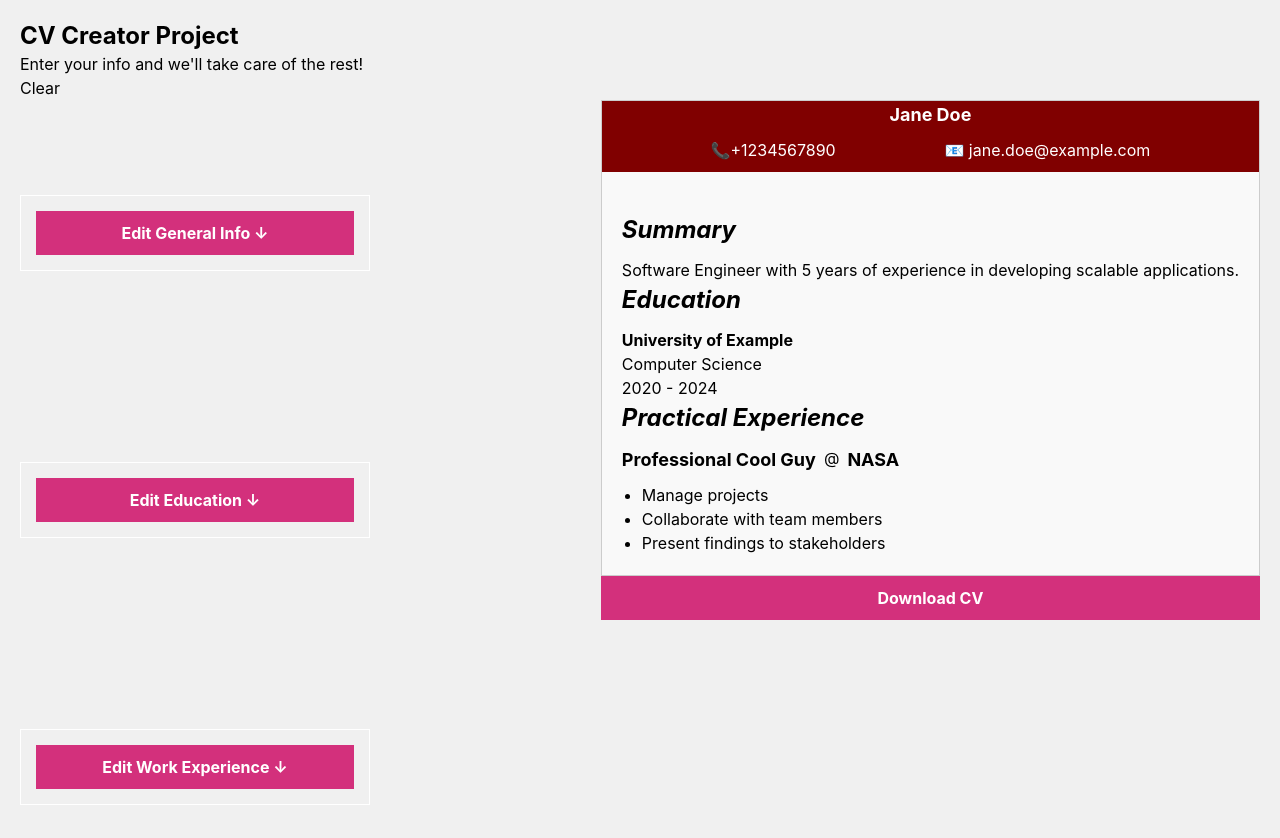
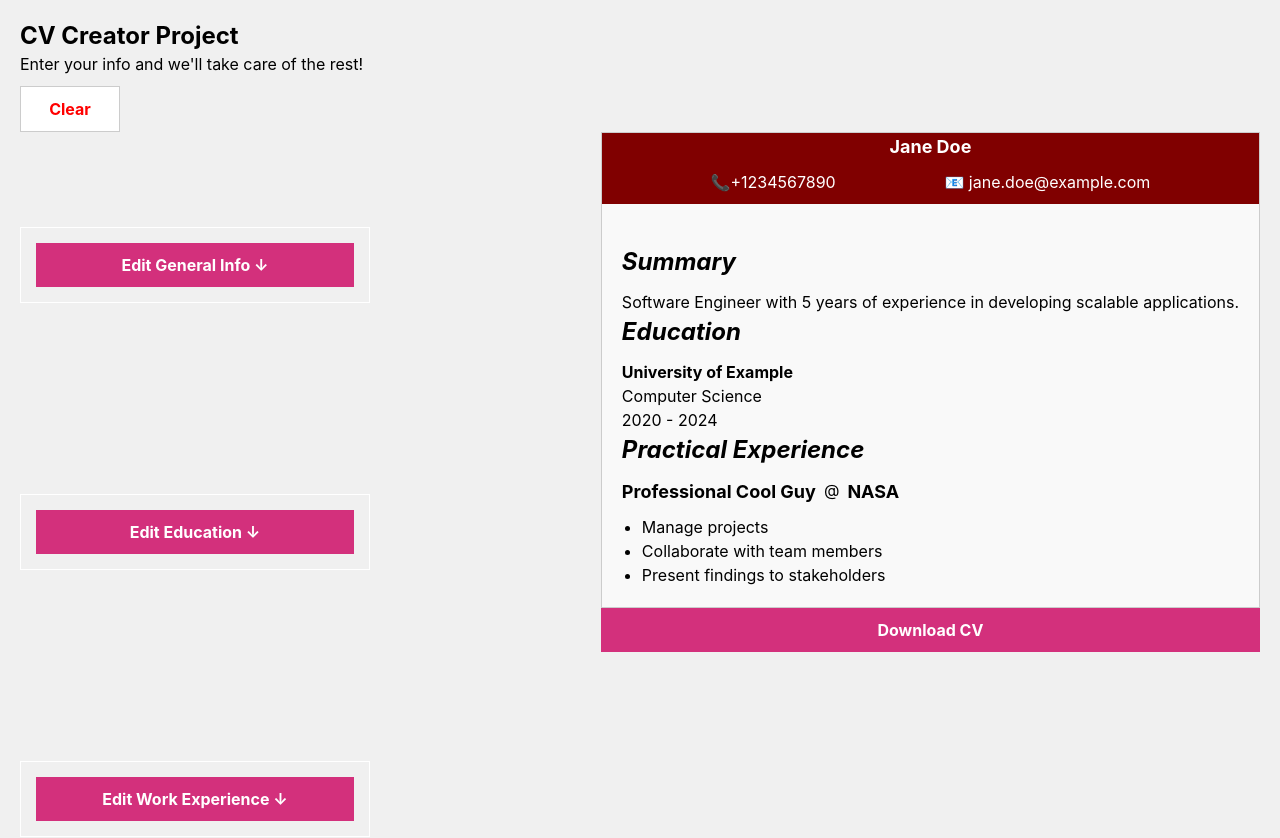
Before and after one commit to pinkx-xlink/react-cv-generator, a React (Vite) app: page / in a window 1280 px wide. Shown: the top 838 px of the page. Built offline with nearby package versions, Linux system fonts and the light colour scheme.

Commit message:
Create a "Clear" button that removes all the sample info from the resume

```diff
--- a/src/components/Info.jsx
+++ b/src/components/Info.jsx
@@ -3,6 +3,7 @@ import { useState, useReducer } from "react";
 // import InputFieldsList from "./InputFieldsList";
 import infoReducer, { initialState } from "./infoReducer";
 import "./styles/Info.css";
+import Button from "./Button";
 
 const inputFields = [
   { id: 0, name: "General Info" },
@@ -120,7 +121,24 @@ export default function Info() {
   }
   return (
     <>
-      <button>Clear</button>
+      <button
+        className="clear-btn"
+        onClick={() => {
+          setFirstName("");
+          setLastName("");
+          setEmail("");
+          setPhoneNumber("");
+          setSummary("");
+          setSchoolName("");
+          setFieldOfStudy("");
+          setYearsOfStudy("");
+          setCompanyName("");
+          setPositionTitle("");
+          setResponsibilities([]);
+        }}
+      >
+        Clear
+      </button>
       <div className="info">
         {/* THIS IS THE OLD INPUT FIELDS LIST */}
         {/*
--- a/src/components/styles/Info.css
+++ b/src/components/styles/Info.css
@@ -10,6 +10,21 @@
 
   &:hover {
     background-color: #b02a63;
+  }
+}
+
+.clear-btn {
+  background-color: #fff;
+  border: 1px solid #ccc;
+  padding: 10px 20px;
+  margin-top: 10px;
+  cursor: pointer;
+  width: 100px;
+  color: red;
+  font-weight: bold;
+
+  &:hover {
+    background-color: #ccc;
   }
 }
 
```
